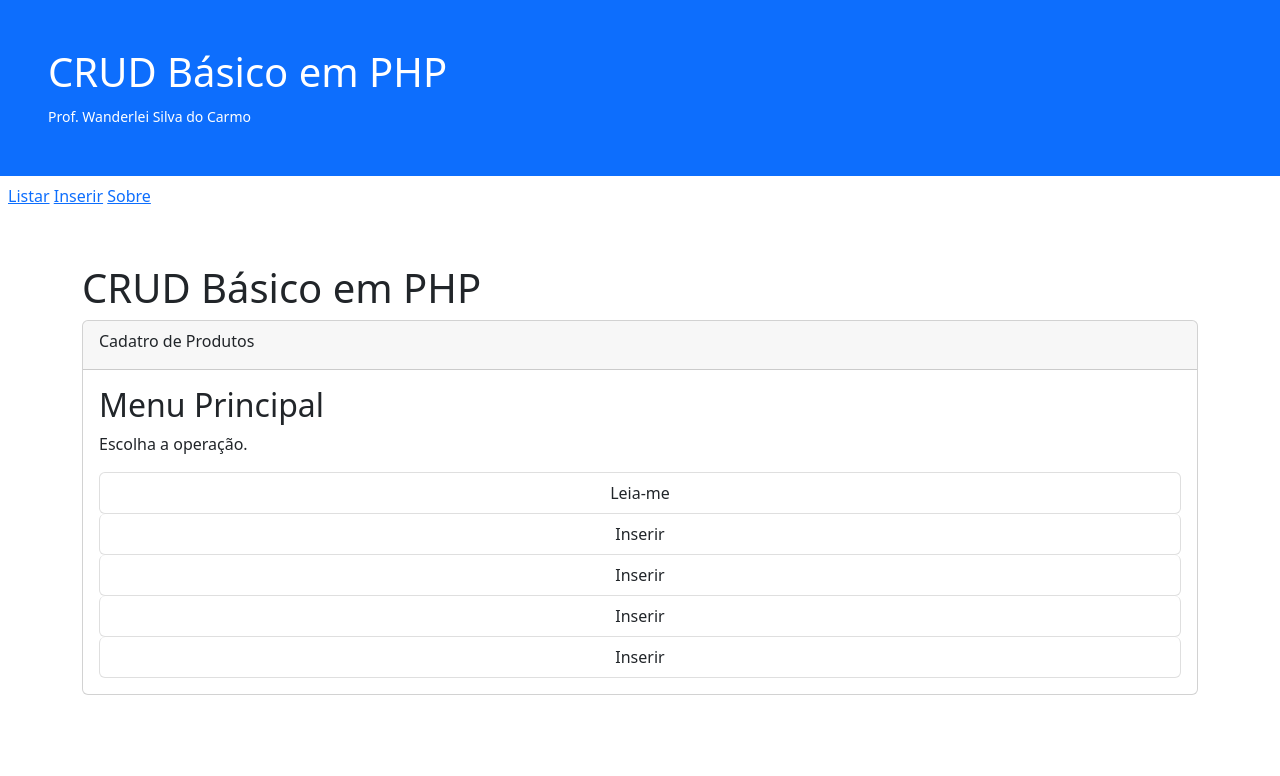
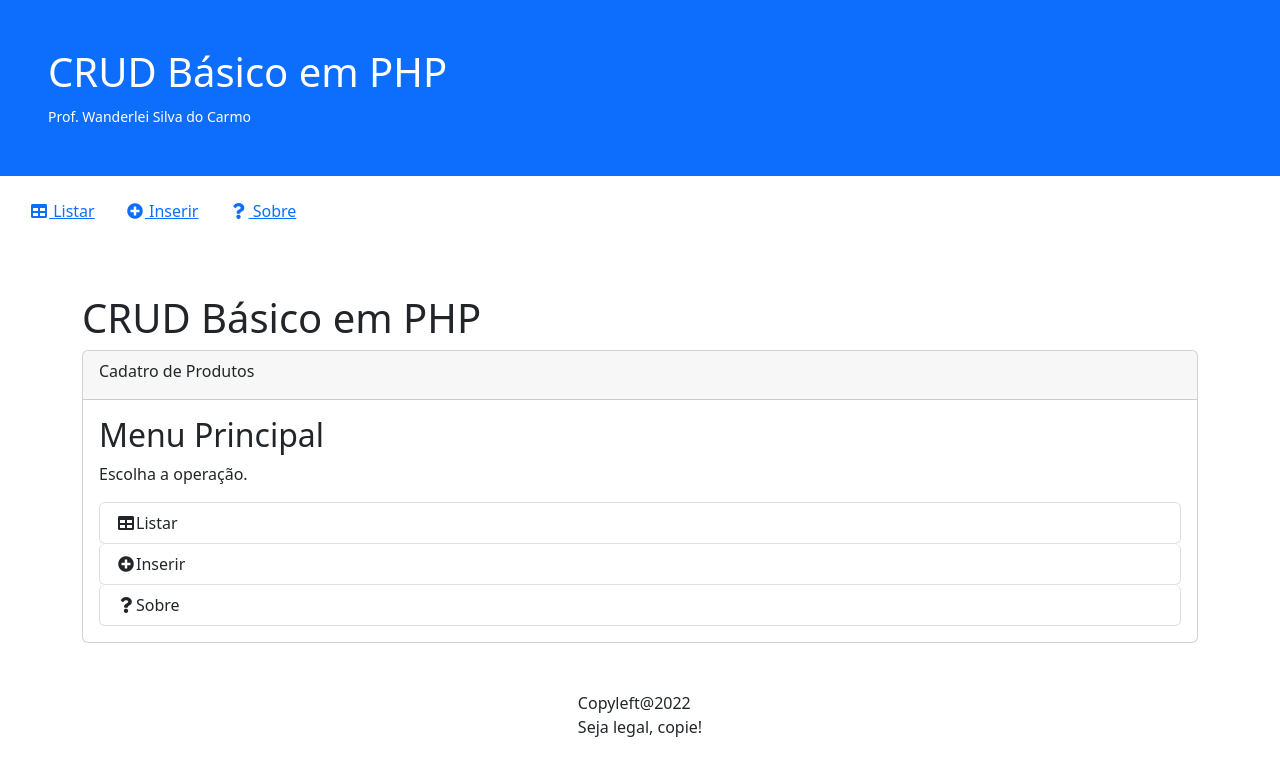
Before and after one commit to w3aewander/CRUD_PHP, a PHP site: page / in a window 1280 px wide. Shown: the top 776 px of the page. Run offline with PHP 8.4, Linux system fonts and the light colour scheme.

Commit message:
Primeiro Commit

```diff
--- a/footer.php
+++ b/footer.php
@@ -1,3 +1,5 @@
+
+<div class="d-flex justify-content-center align-end mt-5">Copyleft@<?=date('Y')?><br>Seja legal, copie!</div>
 </body>
 <script src="https://cdn.jsdelivr.net/npm/bootstrap@5.2.3/dist/js/bootstrap.min.js" integrity="sha384-cuYeSxntonz0PPNlHhBs68uyIAVpIIOZZ5JqeqvYYIcEL727kskC66kF92t6Xl2V" crossorigin="anonymous"></script>
 <script src="/js/app.js"></script>
--- a/header.php
+++ b/header.php
@@ -20,8 +20,8 @@
 
 
     </div>
-    <nav class="p-2 mx-auto mb-5">
-            <a href="/produtos/listar.php">Listar</a>
-            <a href="/produtos/inserir.php">Inserir</a>
-            <a href="/sobre.php">Sobre</a>
+    <nav class="p-3 ml-auto  mb-5 w-100">
+            <a class="btn btn-block btn-link" href="/produtos/listar.php"><i class="fa fa-table fa-fw"></i> Listar</a>
+            <a class="btn btn-block btn-link" href="/produtos/inserir.php"><i class="fa fa-plus-circle fa-fw"></i> Inserir</a>
+            <a class="btn btn-block btn-link" href="/sobre.php"><i class="fa fa-question fa-fw"></i> Sobre</a>
         </nav>
--- a/index.php
+++ b/index.php
@@ -15,15 +15,13 @@
             <p>Escolha a operação.</p>
 
             <div class="list-group">
-                <a class="list-group-item btn btn-danger btn-block " href="sobre.php">Leia-me</a>
 
-                <a class="list-group-item btn btn-danger btn-block " href="produtos/listar.php">Inserir</a>
+                <a class="list-group-item btn btn-primary btn-block text-start" href="produtos/listar.php"><i class="fa fa-table fa-fw"></i>Listar</a>
 
-                <a class="list-group-item btn btn-danger btn-block " href="produtos/listar.php">Inserir</a>
+                <a class="list-group-item btn btn-primary btn-block text-start" href="produtos/inserir.php"><i class="fa fa-plus-circle fa-fw"></i>Inserir</a>
 
-                <a class="list-group-item btn btn-danger btn-block " href="produtos/listar.php">Inserir</a>
+                <a class="list-group-item btn btn-primary btn-block text-start" href="sobre.php"><i class="fa fa-question fa-fw"></i>Sobre</a>
 
-                <a class="list-group-item btn btn-danger btn-block " href="produtos/listar.php">Inserir</a>
             </div>
 
         </div>
--- a/produtos/atualizar.php
+++ b/produtos/atualizar.php
@@ -48,7 +48,7 @@
 ?>
 
 
-<div class="container mb-2">
+<div class="container mb-5">
     <h1>Inserir novo Produto</h1>
     <hr />
 
--- a/produtos/excluir.php
+++ b/produtos/excluir.php
@@ -1,7 +1,7 @@
 <?php require '../header.php'?>
 <?php require '../config/conexao.php'; ?>
 
-<div class="container mb-2">
+<div class="container mb-5">
     <h1>Excluir Produto</h1>
     <hr />
 
--- a/produtos/inserir.php
+++ b/produtos/inserir.php
@@ -1,5 +1,5 @@
 <?php require '../header.php'?>
-    <div class="container mb-2">
+    <div class="container mb-5">
     <h1>Inserir novo Produto</h1>
     <hr />
 
--- a/produtos/listar.php
+++ b/produtos/listar.php
@@ -1,7 +1,7 @@
 <?php require '../header.php'; ?>
 <?php require '../config/conexao.php'; ?>
 
-<div class="container mb-2">
+<div class="container mb-5">
     <h1>Listagem de Produtos</h1>
     <hr />
 
```
